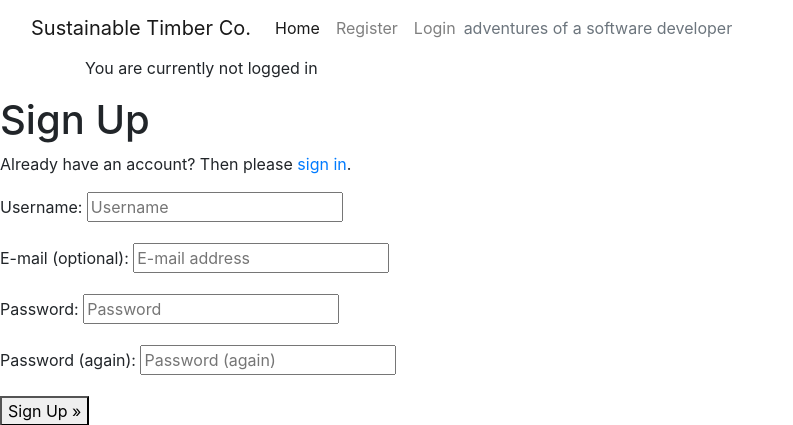
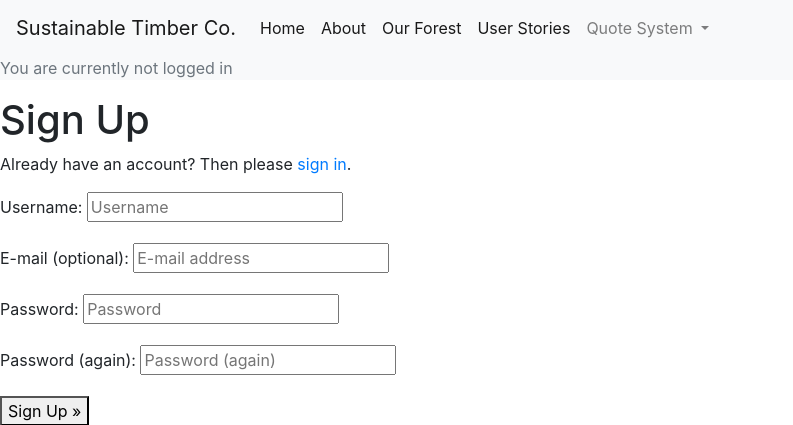
Before and after one commit to andrewcargill/johans_eco_timber, a Django app: page /accounts/signup/ in a window 1280 px wide. Shown: the top 425 px of the page, without its empty margins (0-793 px from the left). Run offline with Django 3.2, Linux system fonts and the light colour scheme; some libraries are stand-ins or nearby versions.

Commit message:
Update site navigation

```diff
--- a/templates/base.html
+++ b/templates/base.html
@@ -11,53 +11,58 @@
     <!-- CSS  -->
     <!-- <link href="https://fonts.googleapis.com/icon?family=Material+Icons" rel="stylesheet"> -->
 
-    <link rel="stylesheet" href="https://cdn.jsdelivr.net/npm/bootstrap@4.6.2/dist/css/bootstrap.min.css" integrity="sha384-xOolHFLEh07PJGoPkLv1IbcEPTNtaed2xpHsD9ESMhqIYd0nLMwNLD69Npy4HI+N" crossorigin="anonymous">
-    <link rel="stylesheet" href="https://cdn.jsdelivr.net/npm/bootstrap-icons@1.9.1/font/bootstrap-icons.css">
+    <link rel="stylesheet" href="https://cdn.jsdelivr.net/npm/bootstrap@4.6.2/dist/css/bootstrap.min.css"
+        integrity="sha384-xOolHFLEh07PJGoPkLv1IbcEPTNtaed2xpHsD9ESMhqIYd0nLMwNLD69Npy4HI+N" crossorigin="anonymous" />
+    <link rel="stylesheet" href="https://cdn.jsdelivr.net/npm/bootstrap-icons@1.9.1/font/bootstrap-icons.css" />
     <link href="{% static '/css/style.css' %}" type="text/css" rel="stylesheet" media="screen,projection" />
     <script src="https://kit.fontawesome.com/8c4e13a9be.js" crossorigin="anonymous"></script>
     <!-- <link href="{% static '/css/materialize.min.css' %}" type="text/css" rel="stylesheet" media="screen,projection" /> -->
 </head>
 
 <body>
-    <nav class="navbar navbar-expand-lg navbar-light bg-white">
-        <div class="container-fluid">
-            <a class="navbar-brand" href="{% url 'home' %}"><span class="brand">Sustainable Timber Co.</span></span></span></a>
-            <button class="navbar-toggler" type="button" data-bs-toggle="collapse" data-bs-target="#navbarText"
-                aria-controls="navbarText" aria-expanded="false" aria-label="Toggle navigation">
+    <nav class="navbar navbar-expand-lg navbar-light bg-light">
+        <a class="navbar-brand" href="#">Sustainable Timber Co.</a>
+        <button class="navbar-toggler" type="button" data-toggle="collapse" data-target="#navbarSupportedContent"
+            aria-controls="navbarSupportedContent" aria-expanded="false" aria-label="Toggle navigation">
             <span class="navbar-toggler-icon"></span>
         </button>
-            <div class="collapse navbar-collapse" id="navbarText">
-                <ul class="navbar-nav me-auto mb-2 mb-lg-0">
+
+        <div class="collapse navbar-collapse" id="navbarSupportedContent">
+            <ul class="navbar-nav mr-auto">
                 <li class="nav-item">
                     <a class="nav-link active" aria-current="page" href="{% url 'home' %}">Home</a>
                 </li>
-                    {% if user.is_authenticated %}
                 <li class="nav-item">
-                        <a class="nav-link" href="{% url 'account_logout' %}">Logout</a>
-                    </li>
-                    <li>
-                        <a class="nav-link" href="{% url 'new_enquiry' %}">Make a Quote</a>
-                    </li>
-                    <li>
-                        <a class="nav-link" href="{% url 'quote_list' %}">Quote List</a>
-                    </li>
-                    {% else %}
-                    <li class="nav-item">
-                        <a class="nav-link" href="{% url 'account_signup' %}">Register</a>
+                    <a class="nav-link active" aria-current="page" href="{% url 'home' %}">About</a>
                 </li>
                 <li class="nav-item">
+                    <a class="nav-link active" aria-current="page" href="{% url 'home' %}">Our Forest</a>
+                </li>
+                <li class="nav-item">
+                    <a class="nav-link active" aria-current="page" href="{% url 'home' %}">User Stories</a>
+                </li>
+                <li class="nav-item dropdown">
+                    <a class="nav-link dropdown-toggle" href="#" id="navbarDropdown" role="button"
+                        data-toggle="dropdown" aria-haspopup="true" aria-expanded="false">
+                        Quote System
+                    </a>
+                    <div class="dropdown-menu" aria-labelledby="navbarDropdown">
+                        {% if user.is_authenticated %}
+                        <a class="nav-link" href="{% url 'quote_list' %}">Get Started</a>
+                        <a class="nav-link" href="{% url 'new_enquiry' %}">New Enquiry</a>
+
+                        <a class="nav-link" href="{% url 'account_logout' %}">Logout</a>
+                        {% else %}
                         <a class="nav-link" href="{% url 'account_login' %}">Login</a>
+                        <a class="nav-link" href="{% url 'account_signup' %}">Register</a>
+
+                        {% endif %}
+                    </div>
                 </li>
-                    {% endif %}
-
             </ul>
-                <span class="navbar-text text-muted">
-                    adventures of a software developer
-                </span>
-            </div>
         </div>
     </nav>
-    <div class="container">
+    <div class="bg-light text-muted">
         {% if user.is_authenticated %}
         <p>You are logged in as: {{ user.username }}</p>
         {% else %}
@@ -66,15 +71,12 @@
     </div>
     {% block content %}{% endblock content %}
 
-
     <footer class="page-footer teal">
         <div class="container">
             <div class="row">
                 <div class="col l6 s12">
                     <h5 class="white-text">Company Bio</h5>
-                    <p class="grey-text text-lighten-4">gjgjgklkjg </p>
-
-
+                    <p class="grey-text text-lighten-4">gjgjgklkjg</p>
                 </div>
                 <div class="col l3 s12">
                     <h5 class="white-text">Settings</h5>
@@ -82,7 +84,6 @@
                         <li><a class="white-text" href="#!">Link 1</a></li>
                         <li><a class="white-text" href="#!">Link 2</a></li>
                         <li><a class="white-text" href="#!">Link 3</a></li>
-
                     </ul>
                 </div>
                 <div class="col l3 s12">
@@ -103,14 +104,15 @@
         </div>
     </footer>
 
-
     <!--  Scripts-->
     <script src=""></script>
-    <script src="https://cdn.jsdelivr.net/npm/jquery@3.5.1/dist/jquery.slim.min.js" integrity="sha384-DfXdz2htPH0lsSSs5nCTpuj/zy4C+OGpamoFVy38MVBnE+IbbVYUew+OrCXaRkfj" crossorigin="anonymous"></script>
-<script src="https://cdn.jsdelivr.net/npm/bootstrap@4.6.2/dist/js/bootstrap.bundle.min.js" integrity="sha384-Fy6S3B9q64WdZWQUiU+q4/2Lc9npb8tCaSX9FK7E8HnRr0Jz8D6OP9dO5Vg3Q9ct" crossorigin="anonymous"></script>
+    <script src="https://cdn.jsdelivr.net/npm/jquery@3.5.1/dist/jquery.slim.min.js"
+        integrity="sha384-DfXdz2htPH0lsSSs5nCTpuj/zy4C+OGpamoFVy38MVBnE+IbbVYUew+OrCXaRkfj" crossorigin="anonymous">
+    </script>
+    <script src="https://cdn.jsdelivr.net/npm/bootstrap@4.6.2/dist/js/bootstrap.bundle.min.js"
+        integrity="sha384-Fy6S3B9q64WdZWQUiU+q4/2Lc9npb8tCaSX9FK7E8HnRr0Jz8D6OP9dO5Vg3Q9ct" crossorigin="anonymous">
+    </script>
     <script src="{% static '/js/script.js' %}"></script>
-
-
 </body>
 
 </html>
```
Lines whose indentation alone changed are shown as unchanged.
